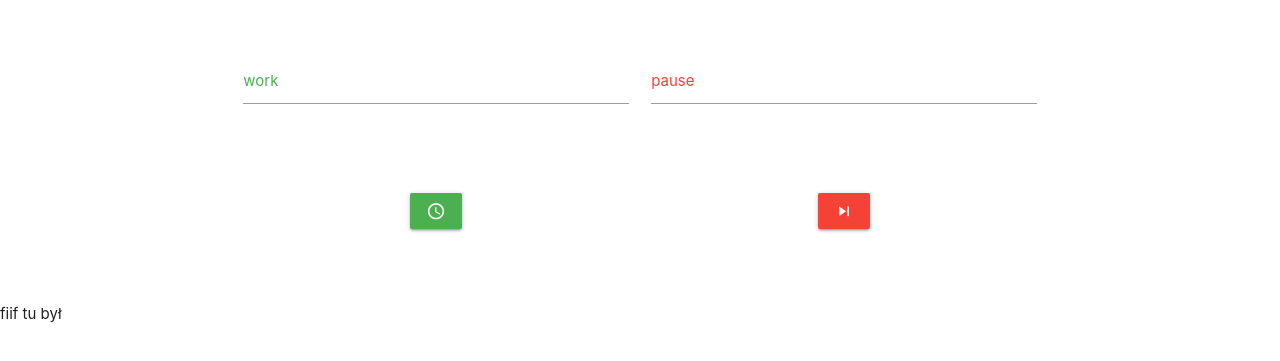
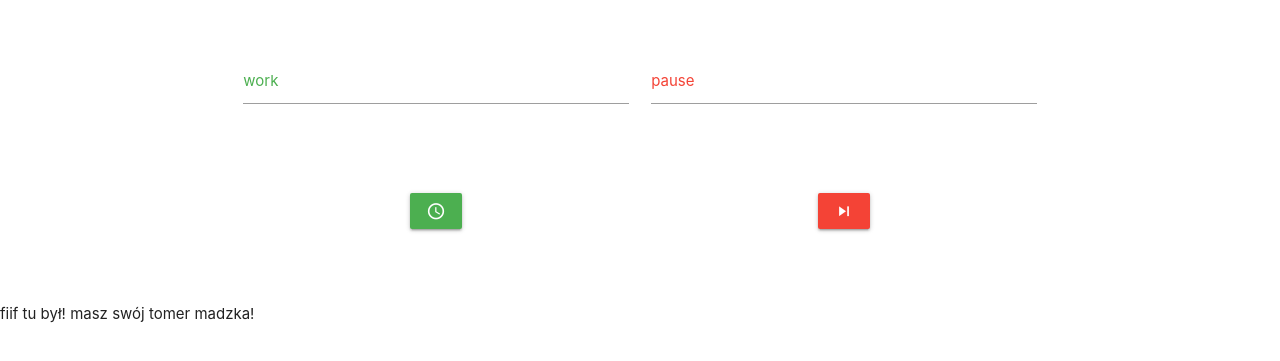
Before and after one commit to fajllo/it-timer, a plain HTML site: page index.html in a window 1280 px wide. Shown: the part 317-678 px from the top of the page. Drawn offline with nearby package versions, Linux system fonts and the light colour scheme.

Commit message:
dla madzki

```diff
--- a/index.html
+++ b/index.html
@@ -40,7 +40,7 @@
         </div>
     </div>
     <footer>
-        fiif tu był
+        fiif tu był! masz swój tomer madzka!
     </footer>
 
      <!-- Compiled and minified JavaScript -->
```
